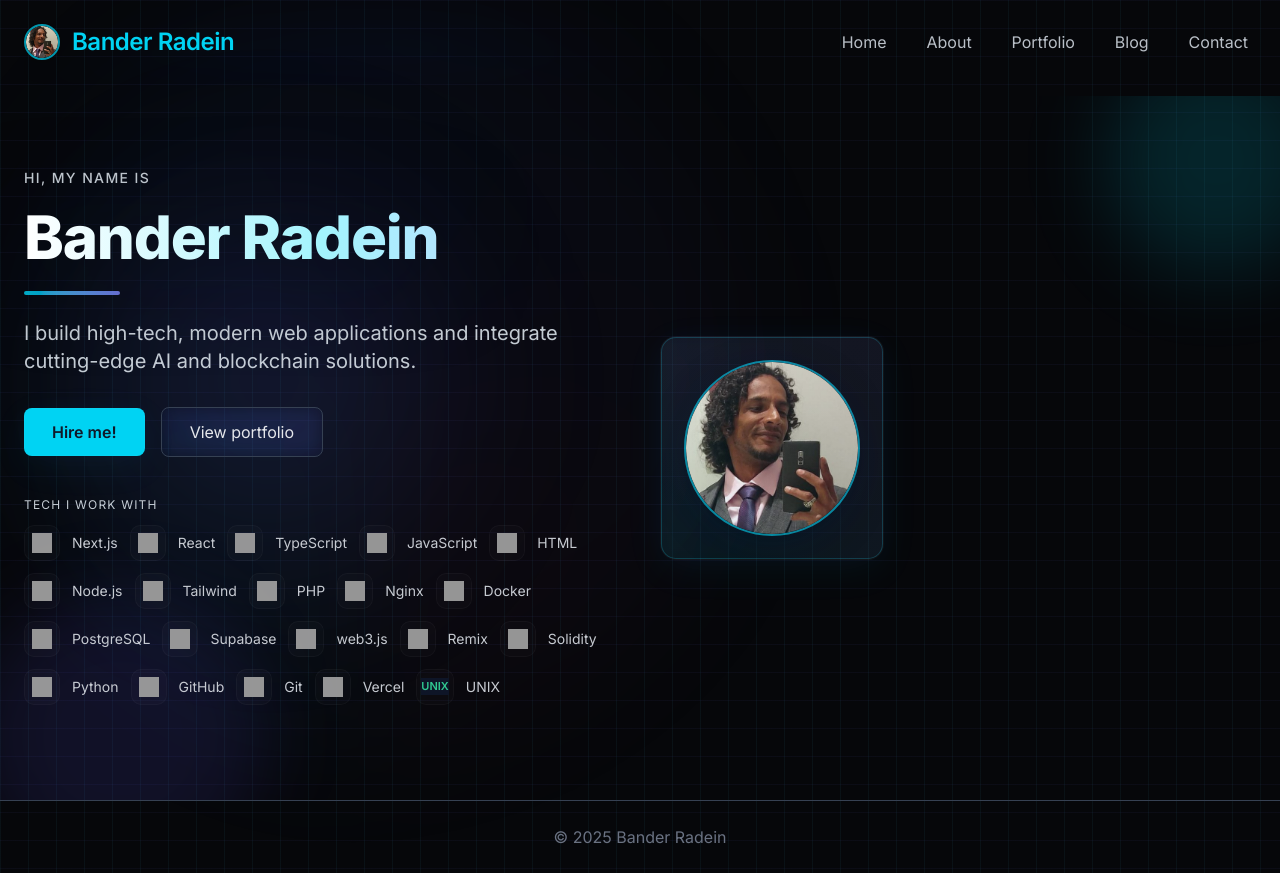
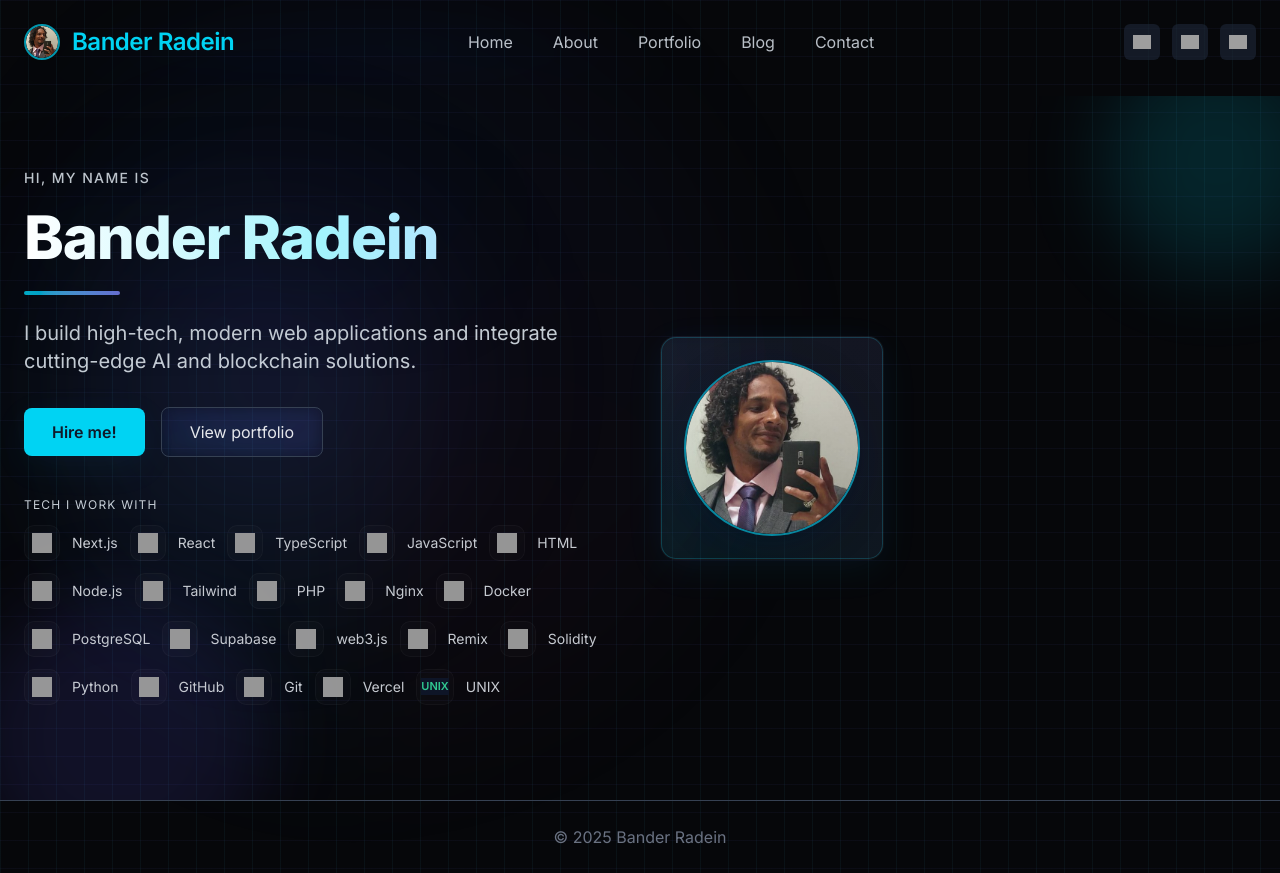
Before and after one commit to bandarof/radein-frontend, a Next.js app: page / in a window 1280 px wide. Built offline with nearby package versions, Linux system fonts and the light colour scheme; grey boxes are pictures that could not be loaded.

Commit message:
Insert SocialLinks into Navbar
cgen-02104a26b40c44c9a406ee62827d169f

```diff
--- a/app/components/Navbar.tsx
+++ b/app/components/Navbar.tsx
@@ -2,6 +2,7 @@
 
 import Link from 'next/link';
 import { useEffect, useRef, useState } from 'react';
+import SocialLinks from './SocialLinks';
 
 export default function Navbar() {
   const [open, setOpen] = useState(false);
@@ -30,13 +31,18 @@ export default function Navbar() {
       </div>
 
       {/* Desktop nav */}
-      <nav className="hidden md:flex space-x-6">
+      <nav className="hidden md:flex space-x-6 items-center">
         <Link className="nav-link" href="/">Home</Link>
         <Link className="nav-link" href="/about">About</Link>
         <Link className="nav-link" href="/portfolio">Portfolio</Link>
         <Link className="nav-link" href="/blog">Blog</Link>
         <Link className="nav-link" href="/contact">Contact</Link>
       </nav>
+
+      {/* Social links (desktop) */}
+      <div className="hidden md:flex items-center ml-4">
+        <SocialLinks />
+      </div>
 
       {/* Mobile menu button */}
       <div className="md:hidden relative" ref={menuRef}>
```
